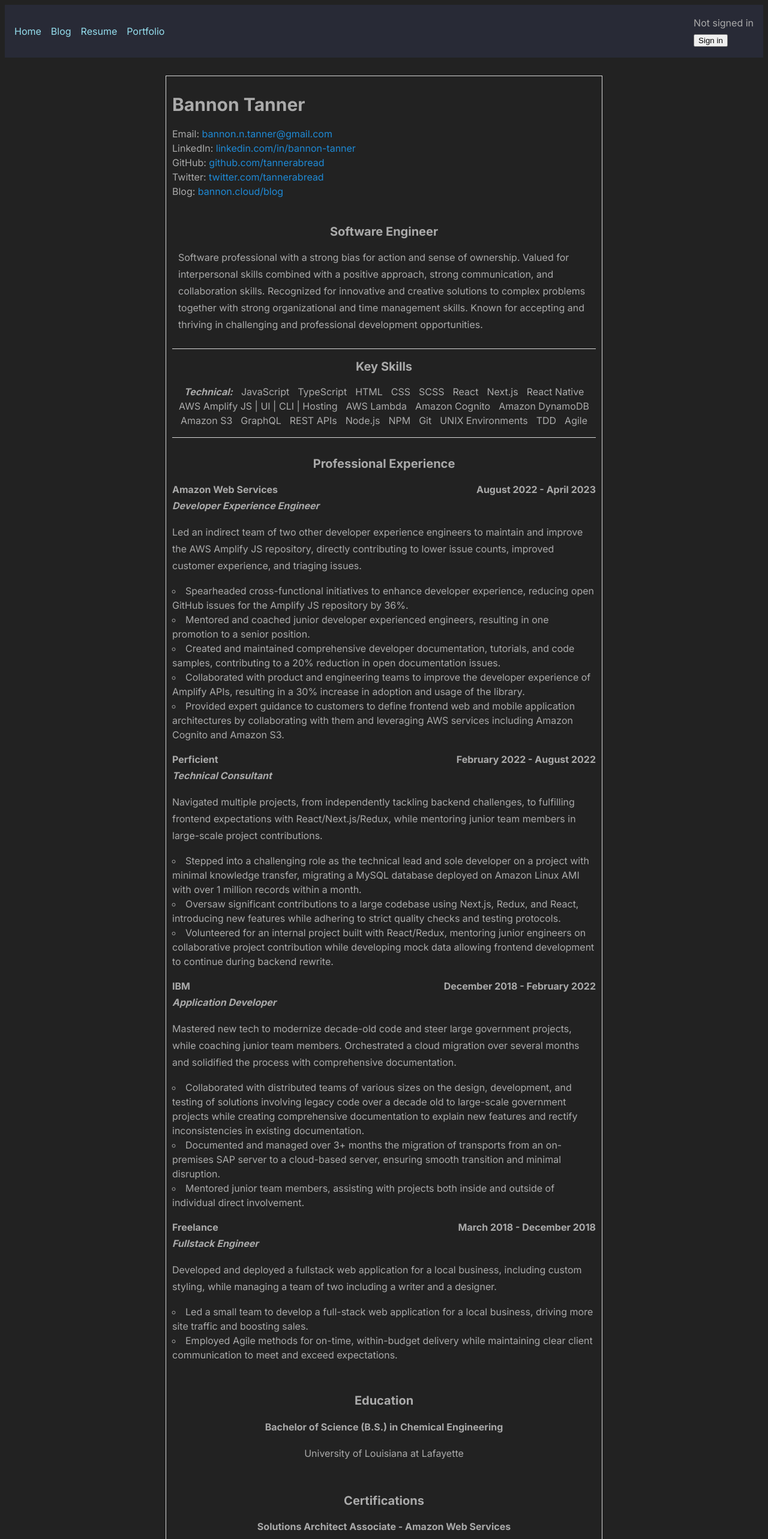
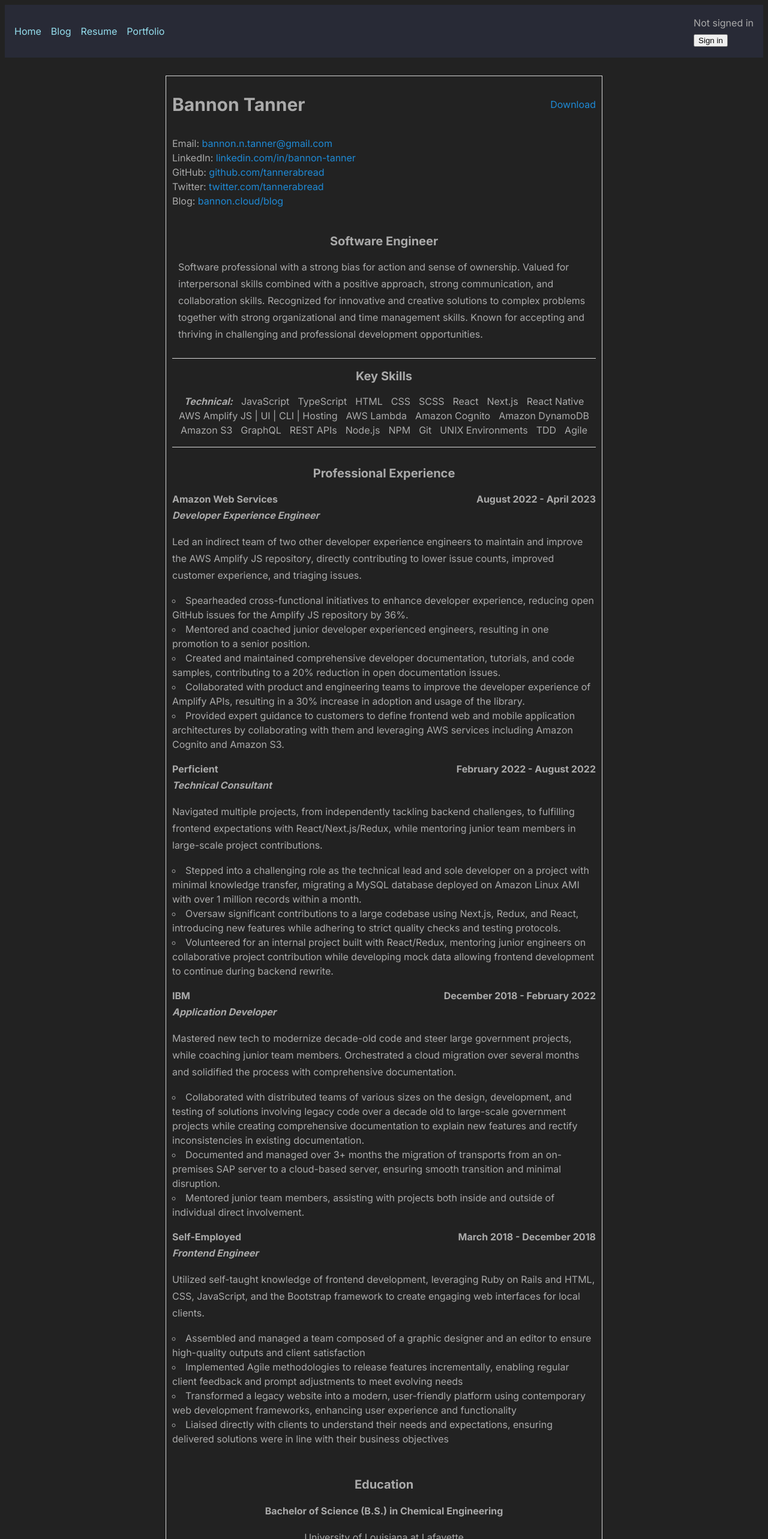
Before and after one commit to tannerabread/nextjs-digital-garden, a Next.js app: page /resume in a window 1280 px wide. Shown: the top 2566 px of the page at 60% size. Built offline with nearby package versions, Linux system fonts and the light colour scheme; no server answers.

Commit message:
added download link to resume

```diff
--- a/app/resume/page.tsx
+++ b/app/resume/page.tsx
@@ -101,21 +101,26 @@
       ],
     },
     {
-      Company: "Freelance",
+      Company: "Self-Employed",
       Date: "March 2018 - December 2018",
-      Title: "Fullstack Engineer",
+      Title: "Frontend Engineer",
       Description:
-        "Developed and deployed a fullstack web application for a local business, including custom styling, while managing a team of two including a writer and a designer.",
+        "Utilized self-taught knowledge of frontend development, leveraging Ruby on Rails and HTML, CSS, JavaScript, and the Bootstrap framework to create engaging web interfaces for local clients.",
       Responsibilities: [
-        "Led a small team to develop a full-stack web application for a local business, driving more site traffic and boosting sales.",
-        "Employed Agile methods for on-time, within-budget delivery while maintaining clear client communication to meet and exceed expectations.",
+        "Assembled and managed a team composed of a graphic designer and an editor to ensure high-quality outputs and client satisfaction",
+        "Implemented Agile methodologies to release features incrementally, enabling regular client feedback and prompt adjustments to meet evolving needs",
+        "Transformed a legacy website into a modern, user-friendly platform using contemporary web development frameworks, enhancing user experience and functionality",
+        "Liaised directly with clients to understand their needs and expectations, ensuring delivered solutions were in line with their business objectives",
       ],
     },
   ];
 
   return (
     <div className={styles.container}>
-      <h1>Bannon Tanner</h1>
+      <div className={styles.heading}>
+        <h1>Bannon Tanner</h1>
+        <a href="/resume.pdf">Download</a>
+      </div>
       <div className={styles.contact}>
         <ul>
           {Object.keys(contact).map((key) => (
--- a/app/resume/resume.module.css
+++ b/app/resume/resume.module.css
@@ -2,6 +2,13 @@
   margin: 10px;
   padding: 10px;
   border: 1px solid #D8D8D8;
+}
+
+.heading {
+  display: flex;
+  flex-direction: row;
+  justify-content: space-between;
+  align-items: center;
 }
 
 .center {
```
Also changed, not shown: 1 other file (tests, documents, lock files or other folders).
